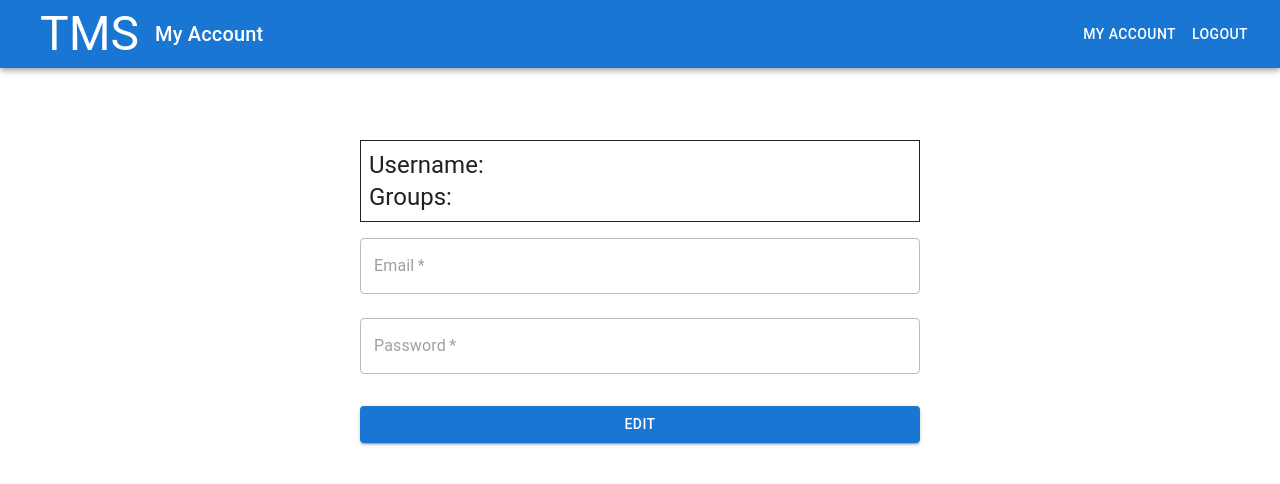
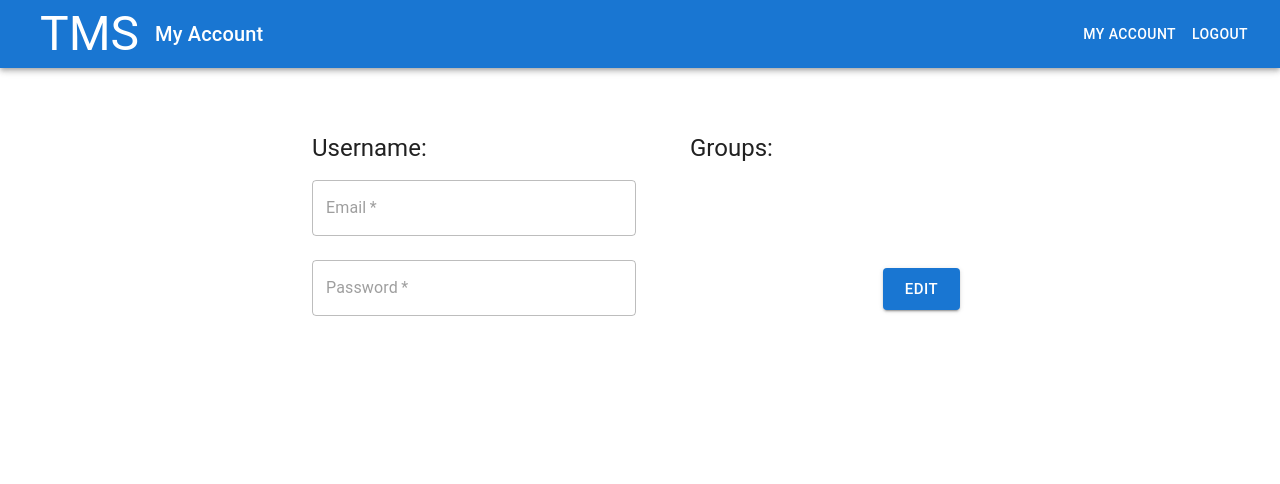
Before and after one commit to Cryisiz/tms-frontend, a React app: page /myaccount in a window 1280 px wide. Shown: the top 484 px of the page. Built offline with nearby package versions, Linux system fonts and the light colour scheme; no server answers.

Commit message:
update myaccount

```diff
--- a/src/MyAccount.js
+++ b/src/MyAccount.js
@@ -95,6 +95,7 @@ export default function MyAccount() {
       <CssBaseline />
       <Appbar title="My Account" />
       <main>
+        {/*Set props for toast */}
         <ToastContainer
           position="top-center"
           autoClose={5000}
@@ -116,15 +117,21 @@ export default function MyAccount() {
             alignItems: "center",
           }}
         >
-          <Box component="form" onSubmit={handleSubmit} noValidate sx={{ mt: 1 }}>
-            <Box sx={{ border: 1, align: "left", p: 1 }}>
+          <Box component="form" onSubmit={handleSubmit} noValidate sx={{ mt: 1, width: "50%" }}>
+            {/* Creating box to output read-only username and group list */}
+            <Grid container spacing={1}>
+              <Grid xs={4}>
                 <Typography component="h1" variant="h5">
                   Username: {defAccInfo.username}
                 </Typography>
+              </Grid>
+              <Grid xs={3} style={{ flexGrow: "1" }}></Grid>
+              <Grid xs={5}>
                 <Typography component="h1" variant="h5">
                   Groups: {defAccInfo.group_list}
                 </Typography>
-            </Box>
+              </Grid>
+              <Grid xs={6}>
                 <TextField
                   margin="normal"
                   required
@@ -143,6 +150,10 @@ export default function MyAccount() {
                   disabled={fieldDisabled}
                   autoFocus
                 />
+              </Grid>
+
+              <Grid xs={6}></Grid>
+              <Grid xs={6}>
                 <TextField
                   margin="normal"
                   required
@@ -160,14 +171,19 @@ export default function MyAccount() {
                     })
                   }
                 />
-            {/*error message*/}
-            {open && <Alert severity="error">{errorMessage}</Alert>}
-            <Button type="submit" fullWidth variant="contained" sx={{ mt: 3, mb: 2 }}>
+              </Grid>
+              <Grid style={{ flexGrow: "1" }}></Grid>
+              <Grid sx={5}>
+                <Button
+                  type="submit"
+                  fullWidth
+                  variant="contained"
+                  sx={{ mt: 3, mb: 2 }}
+                  size="large"
+                >
                   {editButton}
                 </Button>
-            <Grid container>
-              <Grid item xs></Grid>
-              <Grid item></Grid>
+              </Grid>
             </Grid>
           </Box>
         </Box>
```
Lines whose indentation alone changed are shown as unchanged.
